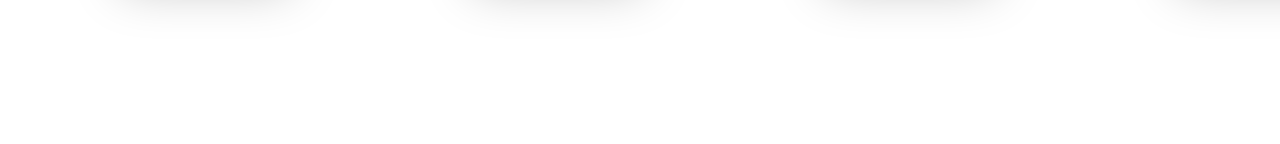
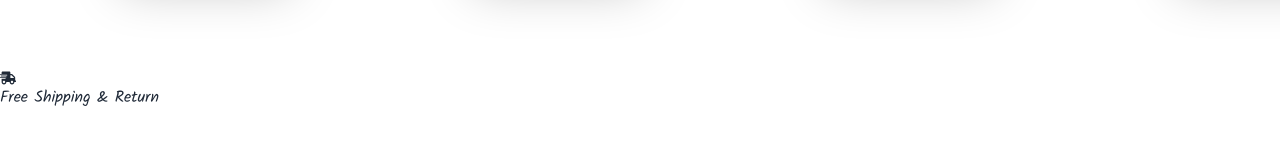
Before and after one commit to hridoyfahad30/jugute-unico-client, a React (Vite) app: page / in a window 1280 px wide. Shown: the part 4499-4643 px from the top of the page. Built offline with nearby package versions, Linux system fonts and the light colour scheme.

Commit message:
Categories Tab Added

```diff
--- a/src/Pages/Home/AllBrands/AllBrands.jsx
+++ b/src/Pages/Home/AllBrands/AllBrands.jsx
@@ -1,6 +1,7 @@
 import React from "react";
 import Brand from "./Brand/Brand";
 import Marquee from "react-fast-marquee";
+import { FaShippingFast } from "react-icons/fa";
 
 const AllBrands = () => {
   return (
@@ -15,6 +16,25 @@ const AllBrands = () => {
         <Brand></Brand>
         <Brand></Brand>
       </Marquee>
+
+    <div>
+        <div>
+            <div>
+                <FaShippingFast />
+            </div>
+            <div>
+                <h5>Free Shipping & Return</h5>
+            </div>
+
+        </div>
+        <div>
+
+        </div>
+        <div>
+
+        </div>
+    </div>
+
     </div>
   );
 };
```
